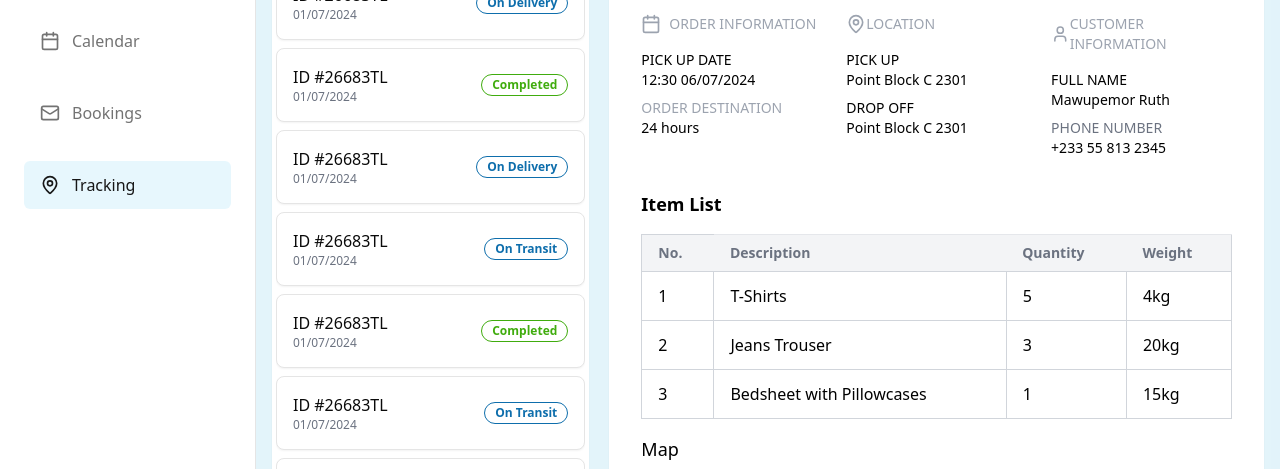
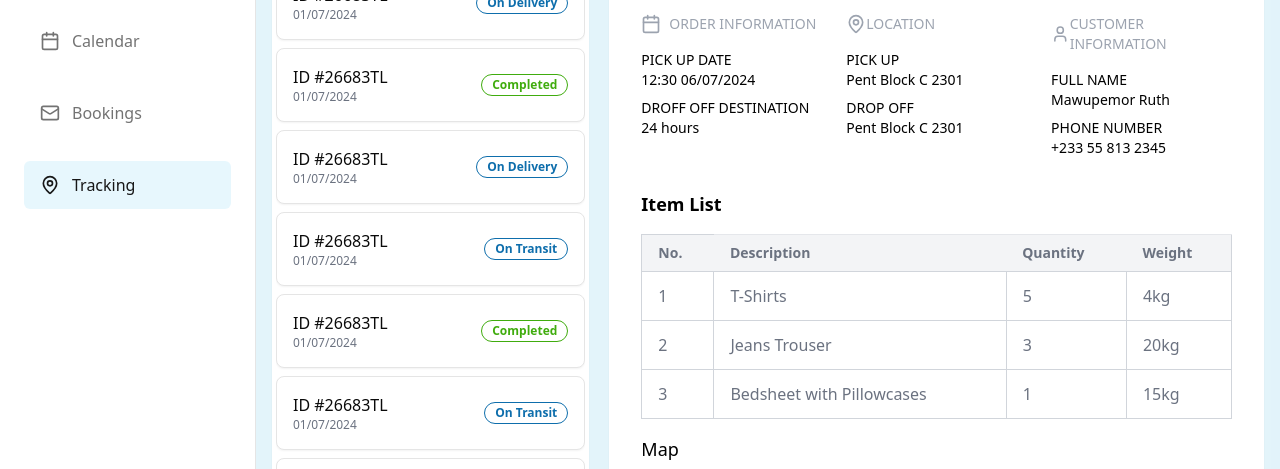
Before and after one commit to Aristocratjnr/Consumer-dashboard, a Next.js app: page /tracking in a window 1280 px wide. Shown: the part 257-726 px from the top of the page. Built offline with nearby package versions, Linux system fonts and the light colour scheme.

Commit message:
feat: update labels and improve text clarity in TrackingPage for better user understanding

```diff
--- a/src/app/(dashboard)/tracking/page.tsx
+++ b/src/app/(dashboard)/tracking/page.tsx
@@ -260,7 +260,7 @@ export default function TrackingPage() {
                                             <div className="font-medium text-sm">12:30 06/07/2024</div>
                                         </div>
                                         <div>
-                                            <div className="text-sm text-gray-400">ORDER DESTINATION</div>
+                                            <div className="text-sm">DROFF OFF DESTINATION</div>
                                             <div className="font-medium text-sm">24 hours</div>
                                         </div>
                                     </div>
@@ -273,11 +273,11 @@ export default function TrackingPage() {
                                     <div className="space-y-2">
                                         <div>
                                             <div className="text-sm">PICK UP</div>
-                                            <div className="font-medium text-sm">Point Block C 2301</div>
+                                            <div className="font-medium text-sm">Pent Block C 2301</div>
                                         </div>
                                         <div>
                                             <div className="text-sm">DROP OFF</div>
-                                            <div className="font-medium text-sm">Point Block C 2301</div>
+                                            <div className="font-medium text-sm">Pent Block C 2301</div>
                                         </div>
                                     </div>
                                 </div>
@@ -292,7 +292,7 @@ export default function TrackingPage() {
                                             <div className="font-medium text-sm">Mawupemor Ruth</div>
                                         </div>
                                         <div>
-                                            <div className="text-sm text-gray-500">PHONE NUMBER</div>
+                                            <div className="text-sm">PHONE NUMBER</div>
                                             <div className="font-medium text-sm">+233 55 813 2345</div>
                                         </div>
                                     </div>
@@ -313,7 +313,7 @@ export default function TrackingPage() {
                                     </thead>
                                     <tbody className="divide-y divide-gray-200">
                                         {orderItems.map((item) => (
-                                            <tr key={item.no} className="border-b border-gray-300">
+                                            <tr key={item.no} className="border-b text-gray-500 border-gray-300">
                                                 <td className="py-3 px-4 border border-gray-300">{item.no}</td>
                                                 <td className="py-3 px-4 border border-gray-300">{item.description}</td>
                                                 <td className="py-3 px-4 border border-gray-300">{item.quantity}</td>
```
